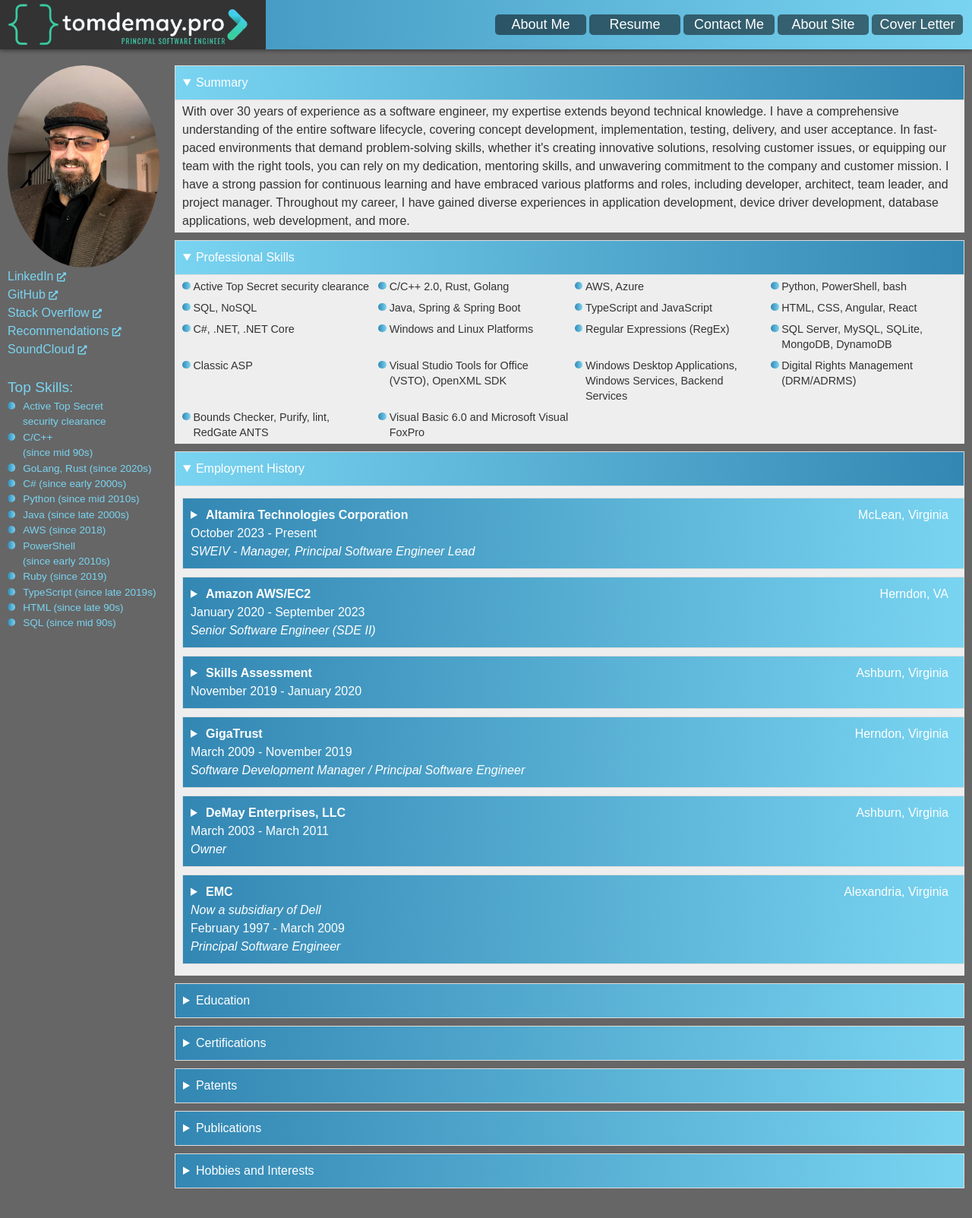
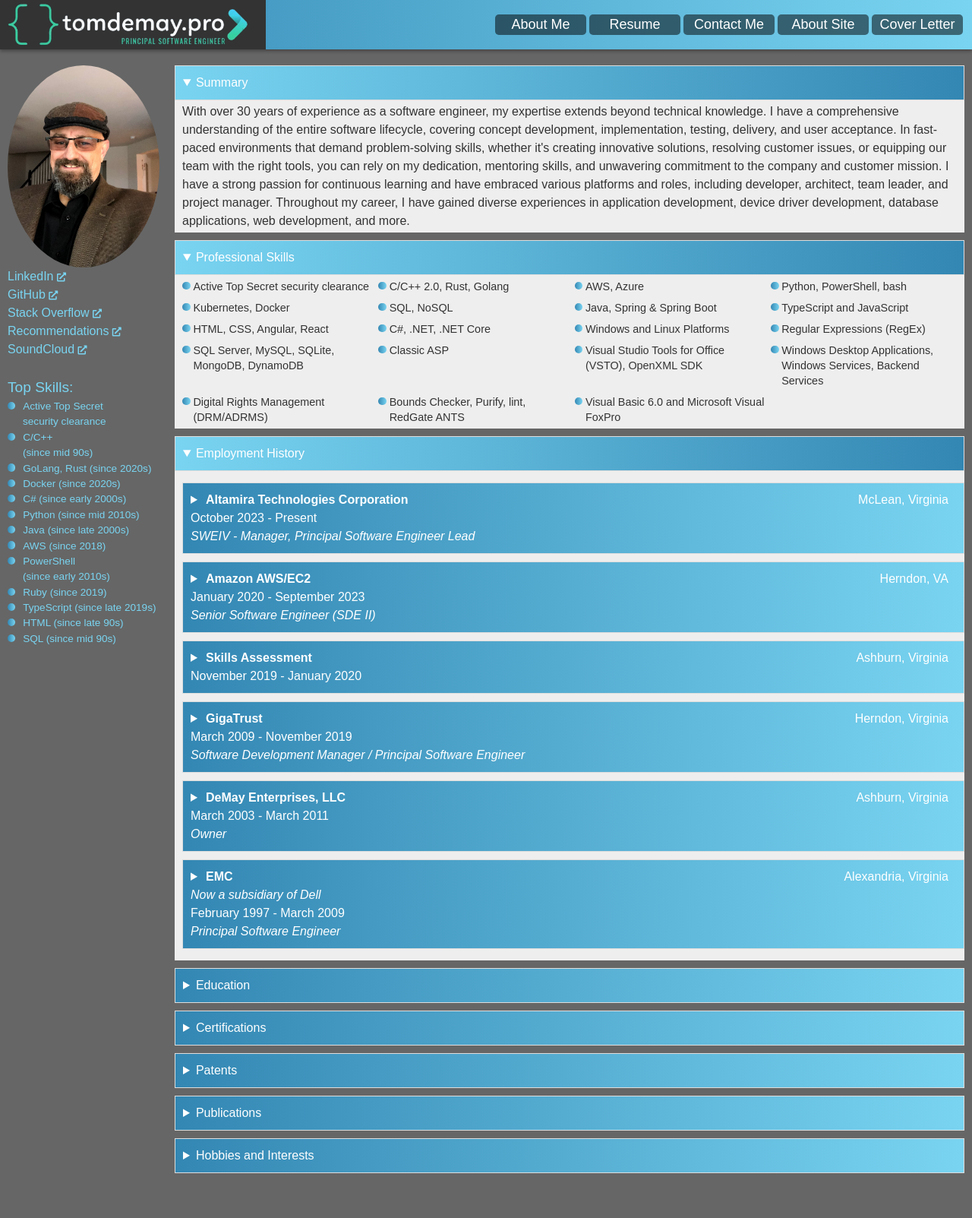
Before and after one commit to tomdemay/tomdemaypro, a Jekyll site: the page built from resume.html, in a window 1280 px wide. Shown: the top 1603 px of the page at 76% size. Built offline with Jekyll 4.4.1, drawn with Linux system fonts in a browser that asks for light colours; some of the changed lines change nothing that is shown.

Commit message:
adding kubernetes course and docker skills

```diff
--- a/_includes/resume/education.html
+++ b/_includes/resume/education.html
@@ -18,27 +18,52 @@
         <li>
             <div class="flexdiv">
                 <span class="left">
+                    Strayer University - Bachelors in Computer Science<br>
+                    <i>Completed 4 years of college in one year by teaching myself the material and testing out of
+                        classes.</i><br>
+                    Summa Cum Laude (4.0 GPA)<br>
+                </span>
+                <span class="right">March 1998 - March 1999</span>
+            </div>
+        </li>
+        <li>
+            <div class="flexdiv">
+                <span class="left">
+                    Kubernetes - Hands-on<br>
+                    <a target="_blank" href="https://www.udemy.com/course/learn-kubernetes/"
+                        class="link-with-indicator">
+                        KodeKloud Training
+                        <i class="fas fa-external-link-alt fa-xs"></i>
+                    </a>
+                </span>
+                <span class="right">
+                    September, 2024
+                </span>
+            </div>
+        </li>
+        <li>
+            <div class="flexdiv">
+                <span class="left">
                     Spring Boot 3, Spring 6, Spring REST API, Spring MVC, Spring Security, Thymeleaf, JPA &
                     Hibernate<br>
                     <a target="_blank" href="https://www.udemy.com/course/spring-hibernate-tutorial/"
                         class="link-with-indicator">
-                        udemy.com/course/spring-hibernate-tutorial/
+                        Udemy
                         <i class="fas fa-external-link-alt fa-xs"></i>
                     </a>
                 </span>
                 <span class="right">
-                    Present
+                    March, 2024
                 </span>
             </div>
         </li>
-
         <li>
             <div class="flexdiv">
                 <span class="left">
                     Go: The Complete Developer's Guide (Golang)<br>
                     <a target="_blank" href="https://www.udemy.com/course/go-the-complete-developers-guide"
                         class="link-with-indicator">
-                        udemy.com/course/go-the-complete-developers-guide
+                        Udemy
                         <i class="fas fa-external-link-alt fa-xs"></i>
                     </a>
                 </span>
@@ -54,7 +79,7 @@
                     Working with React and Go (Golang)<br>
                     <a target="_blank" href="https://www.udemy.com/course/working-with-react-and-go-golang/"
                         class="link-with-indicator">
-                        udemy.com/course/working-with-react-and-go-golang/
+                        Udemy
                         <i class="fas fa-external-link-alt fa-xs"></i>
                     </a>
                 </span>
@@ -68,7 +93,7 @@
                 <span class="left">
                     React Styled Components<br>
                     <a target="_blank" href="https://www.udemy.com/course/react-styled-components">
-                        udemy.com/course/react-styled-components/
+                        WebDevEducation
                         <i class="fas fa-external-link-alt fa-xs"></i>
                     </a>
                 </span>
@@ -82,7 +107,7 @@
                 <span class="left">
                     Deploying Java Spring Apps Online to Amazon Cloud (AWS)<br>
                     <a target="_blank" href="https://www.udemy.com/course/deploy-java-spring-apps-online">
-                        udemy.com/course/deploy-java-spring-apps-online/
+                        Udemy
                         <i class="fas fa-external-link-alt fa-xs"></i>
                     </a>
                 </span>
@@ -97,7 +122,7 @@
                     Create web app with Angular 12, .NET Core Web API & Mongo DB<br>
                     <a target="_blank"
                         href="https://www.udemy.com/course/create-web-app-with-angular-12-net-core-web-api-mongo-db">
-                        udemy.com/course/create-web-app-with-angular-12-net-core-web-api-mongo-db/
+                        Udemy
                         <i class="fas fa-external-link-alt fa-xs"></i>
                     </a>
                 </span>
@@ -106,16 +131,5 @@
                 </span>
             </div>
         </li>
-        <li>
-            <div class="flexdiv">
-                <span class="left">
-                    Strayer University - Bachelors in Computer Science<br>
-                    <i>Completed 4 years of college in one year by teaching myself the material and testing out of
-                        classes.</i><br>
-                    Summa Cum Laude (4.0 GPA)<br>
-                </span>
-                <span class="right">March 1998 - March 1999</span>
-            </div>
-        </li>
     </ul>
 </details>
--- a/_includes/resume/professionalskills.html
+++ b/_includes/resume/professionalskills.html
@@ -5,6 +5,7 @@
         <li>C/C++ 2.0, Rust, Golang</li>
         <li>AWS, Azure</li>
         <li>Python, PowerShell, bash</li>
+        <li>Kubernetes, Docker</li>
         <li>SQL, NoSQL</li>
         <li>Java, Spring & Spring Boot</li>
         <li>TypeScript and JavaScript</li>
--- a/_includes/sitelayout/leftpane.html
+++ b/_includes/sitelayout/leftpane.html
@@ -18,6 +18,7 @@
             <li><a href="#professionalskills">Active Top Secret<br>security clearance</a></li>
             <li><a href="#professionalskills">C/C++<br>(since mid 90s)</a></li>
             <li><a href="#professionalskills">GoLang, Rust (since 2020s)</a></li>
+            <li><a href="#professionalskills">Docker (since 2020s)</a></li>
             <li><a href="#professionalskills">C# (since early 2000s)</a></li>
             <li><a href="#professionalskills">Python (since mid 2010s)</a></li>
             <li><a href="#professionalskills">Java (since late 2000s)</a></li>
```
